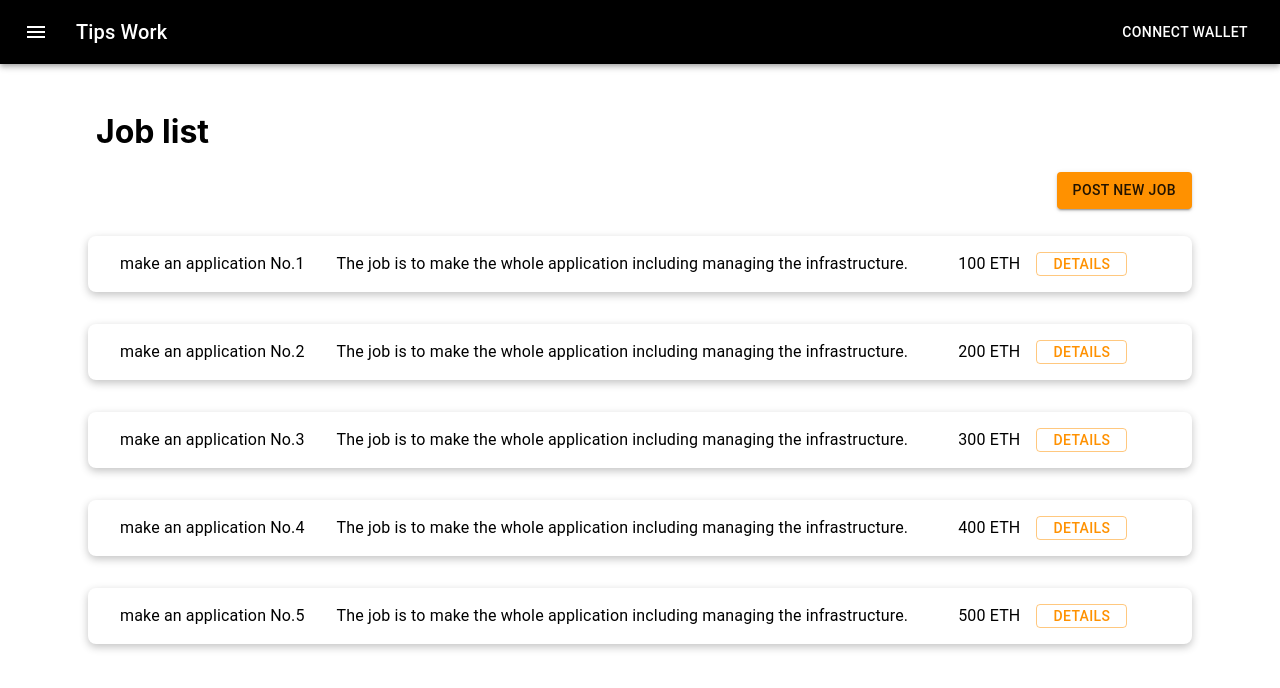
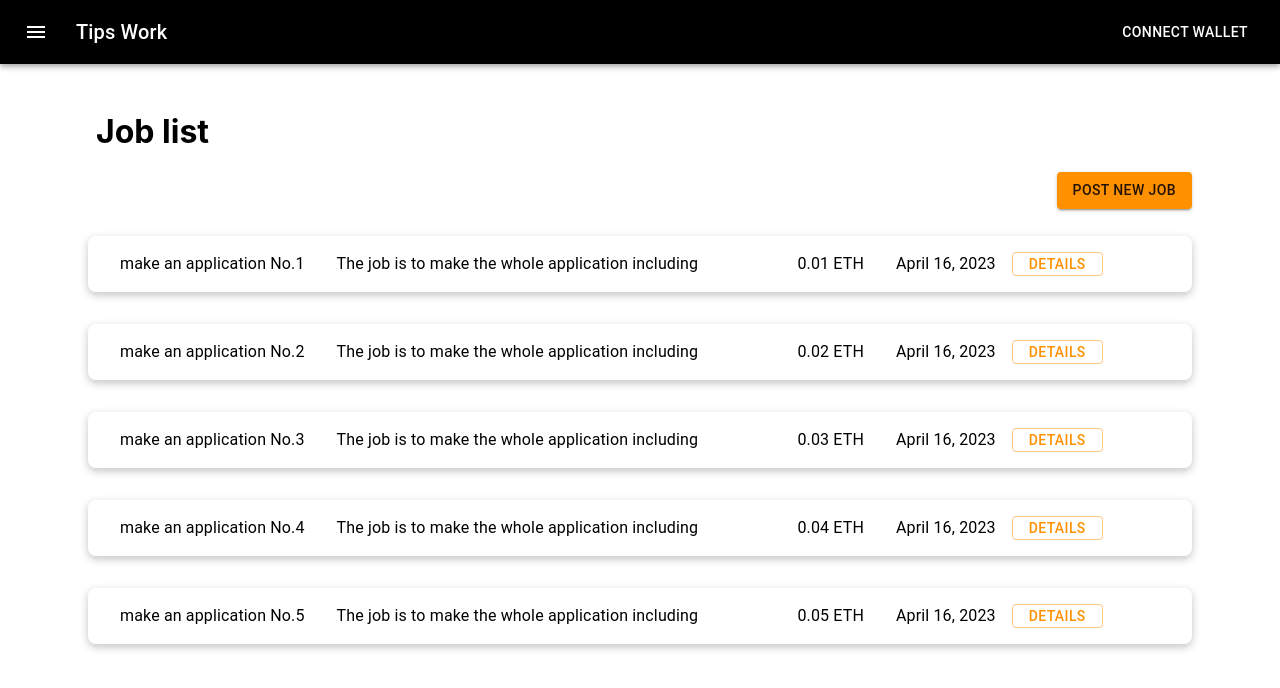
Before and after one commit to kamome-829/tips-works, a React (Create React App) app: page / in a window 1280 px wide. Shown: the top 688 px of the page. Built offline with nearby package versions, Linux system fonts and the light colour scheme.

Commit message:
added function to add to list

```diff
--- a/src/components/Body.tsx
+++ b/src/components/Body.tsx
@@ -1,8 +1,12 @@
 import { Box, Container } from "@mui/material";
 import JobList from "./JobList";
 import NewJobInput from "./NewJobInput";
+import { useState } from "react";
+import { jobs } from "../jobExample/jobs";
 
 const Body = () => {
+  const [jobList, setJobList] = useState(jobs);
+
   return (
     <Container>
       <Box
@@ -16,8 +20,8 @@ const Body = () => {
       >
         Job list
       </Box>
-      <NewJobInput />
-      <JobList />
+      <NewJobInput setJobList={setJobList} />
+      <JobList jobList={jobList} />
     </Container>
   );
 };
--- a/src/components/JobList.tsx
+++ b/src/components/JobList.tsx
@@ -2,15 +2,22 @@ import { Box, Button, Container, Typography } from "@mui/material";
 import { jobs } from "../jobExample/jobs";
 import { useNavigate } from "react-router-dom";
 import Job from "../types/jobType";
+import { useEffect, useState } from "react";
 
-const JobList = () => {
+interface Props {
+  jobList: Job[];
+}
+
+const JobList: React.FC<Props> = (props) => {
   const navigate = useNavigate();
   const handleGoToDetails = (job: Job) => {
     navigate(`/job/${job.id}`, { state: { job: job } });
   };
+
+  useEffect(() => {}, []);
   return (
     <Container>
-      {jobs.map((e: Job) => {
+      {props.jobList.map((e: Job) => {
         return (
           <Box
             key={e.id}
@@ -27,7 +34,7 @@ const JobList = () => {
                 sx={{
                   pl: "1rem",
                   pr: "1rem",
-                  maxWidth: "55%",
+                  maxWidth: "40%",
                   overflow: "hidden",
                 }}
               >
@@ -36,6 +43,7 @@ const JobList = () => {
               <Typography sx={{ pl: "1rem", pr: "1rem" }}>
                 {e.pay} ETH
               </Typography>
+              <Typography sx={{ pl: "1rem", pr: "1rem" }}>{e.date}</Typography>
               <Button
                 sx={{ pl: "1rem", pr: "1rem" }}
                 onClick={() => handleGoToDetails(e)}
--- a/src/components/NewJobInput.tsx
+++ b/src/components/NewJobInput.tsx
@@ -7,11 +7,16 @@ import DialogContentText from "@mui/material/DialogContentText";
 import DialogTitle from "@mui/material/DialogTitle";
 import { DatePicker } from "@mui/x-date-pickers/DatePicker";
 import { Dayjs } from "dayjs";
-import { useState } from "react";
+import { SetStateAction, useState } from "react";
 import { convertDateToUnixTimestamp } from "../function/convertDateToUnixTimestamp";
 import { Box, Container } from "@mui/material";
+import Job from "../types/jobType";
 
-const NewJobInput = () => {
+interface Props {
+  setJobList: React.Dispatch<SetStateAction<Job[]>>;
+}
+
+const NewJobInput: React.FC<Props> = (props) => {
   const [open, setOpen] = useState(false);
 
   const [name, setName] = useState("");
@@ -30,7 +35,18 @@ const NewJobInput = () => {
   const handleSubmit = () => {
     if (date) {
       const unixDate = convertDateToUnixTimestamp(date);
-      const intPay = parseInt(pay) * 10 ** 23;
+      const stringDate = date.format("MMMM D, YYYY");
+      const intPay = parseFloat(pay) * 10 ** 23;
+      props.setJobList((prevJobList: Job[]) => [
+        {
+          id: Math.random(),
+          name: name,
+          description: description,
+          pay: intPay,
+          date: stringDate,
+        },
+        ...prevJobList,
+      ]);
     }
   };
 
@@ -50,7 +66,6 @@ const NewJobInput = () => {
         <DialogTitle>Post a Job</DialogTitle>
         <DialogContent>
           <TextField
-            autoFocus
             margin="dense"
             id="name"
             label="Job name"
@@ -67,7 +82,7 @@ const NewJobInput = () => {
             fullWidth
             variant="standard"
             value={pay}
-            onChange={(event) => setName(event.target.value)}
+            onChange={(event) => setPay(event.target.value)}
           />
           <DatePicker
             label="Deadline"
--- a/src/jobExample/jobs.ts
+++ b/src/jobExample/jobs.ts
@@ -6,34 +6,39 @@ export const jobs: Job[] = [
     name: "make an application No.1",
     description:
       "The job is to make the whole application including managing the infrastructure. Requirements: 1. 2-3 years experience in microservices. 2. proficient in One of these languages: Javascript, Typescript, Java, Python, Go",
-    pay: 100,
+    pay: 0.01,
+    date: "April 16, 2023",
   },
   {
     id: 2,
     name: "make an application No.2",
     description:
       "The job is to make the whole application including managing the infrastructure. Requirements: 1. 2-3 years experience in microservices. 2. proficient in One of these languages: Javascript, Typescript, Java, Python, Go",
-    pay: 200,
+    pay: 0.02,
+    date: "April 16, 2023",
   },
   {
     id: 3,
     name: "make an application No.3",
     description:
       "The job is to make the whole application including managing the infrastructure. Requirements: 1. 2-3 years experience in microservices. 2. proficient in One of these languages: Javascript, Typescript, Java, Python, Go",
-    pay: 300,
+    pay: 0.03,
+    date: "April 16, 2023",
   },
   {
     id: 4,
     name: "make an application No.4",
     description:
       "The job is to make the whole application including managing the infrastructure. Requirements: 1. 2-3 years experience in microservices. 2. proficient in One of these languages: Javascript, Typescript, Java, Python, Go",
-    pay: 400,
+    pay: 0.04,
+    date: "April 16, 2023",
   },
   {
     id: 5,
     name: "make an application No.5",
     description:
       "The job is to make the whole application including managing the infrastructure. Requirements: 1. 2-3 years experience in microservices. 2. proficient in One of these languages: Javascript, Typescript, Java, Python, Go",
-    pay: 500,
+    pay: 0.05,
+    date: "April 16, 2023",
   },
 ];
--- a/src/types/jobType.ts
+++ b/src/types/jobType.ts
@@ -3,6 +3,7 @@ interface Job {
   name: string;
   description: string;
   pay: number;
+  date: string;
 }
 
 export default Job;
```
